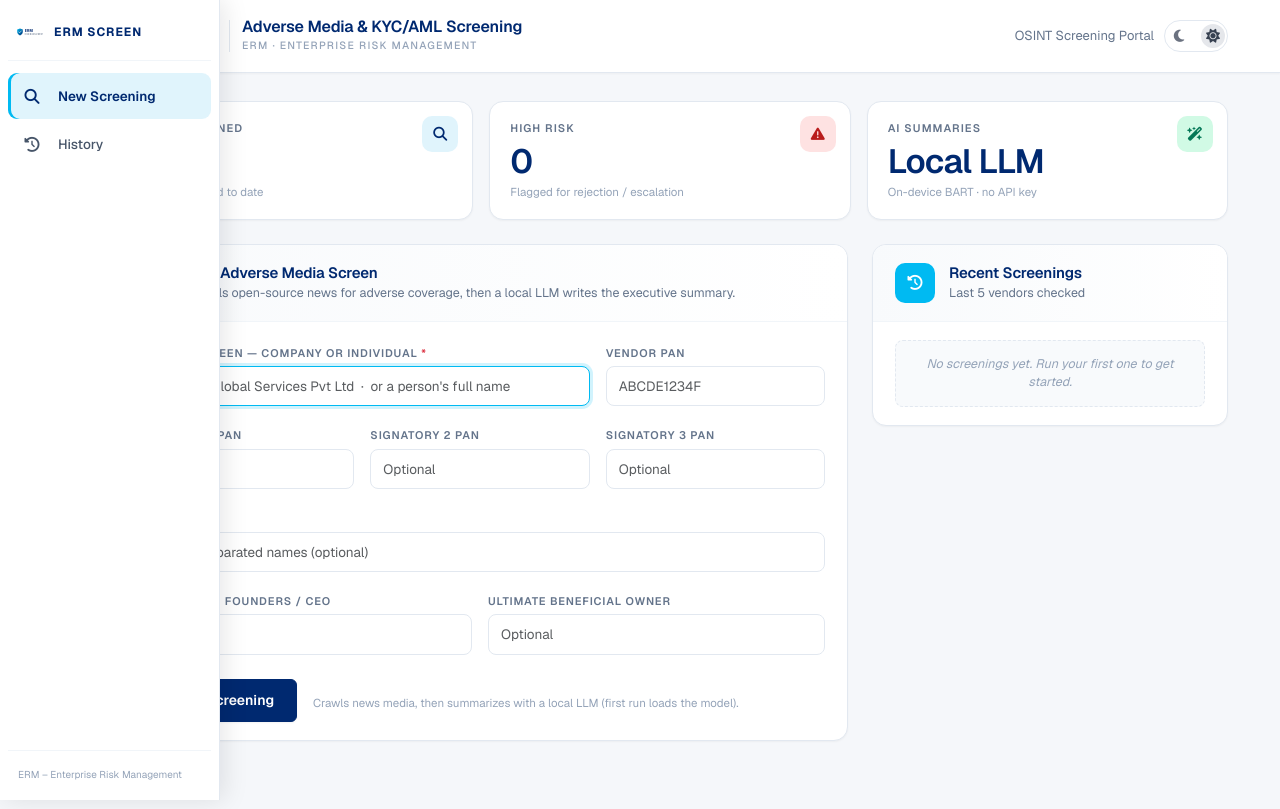
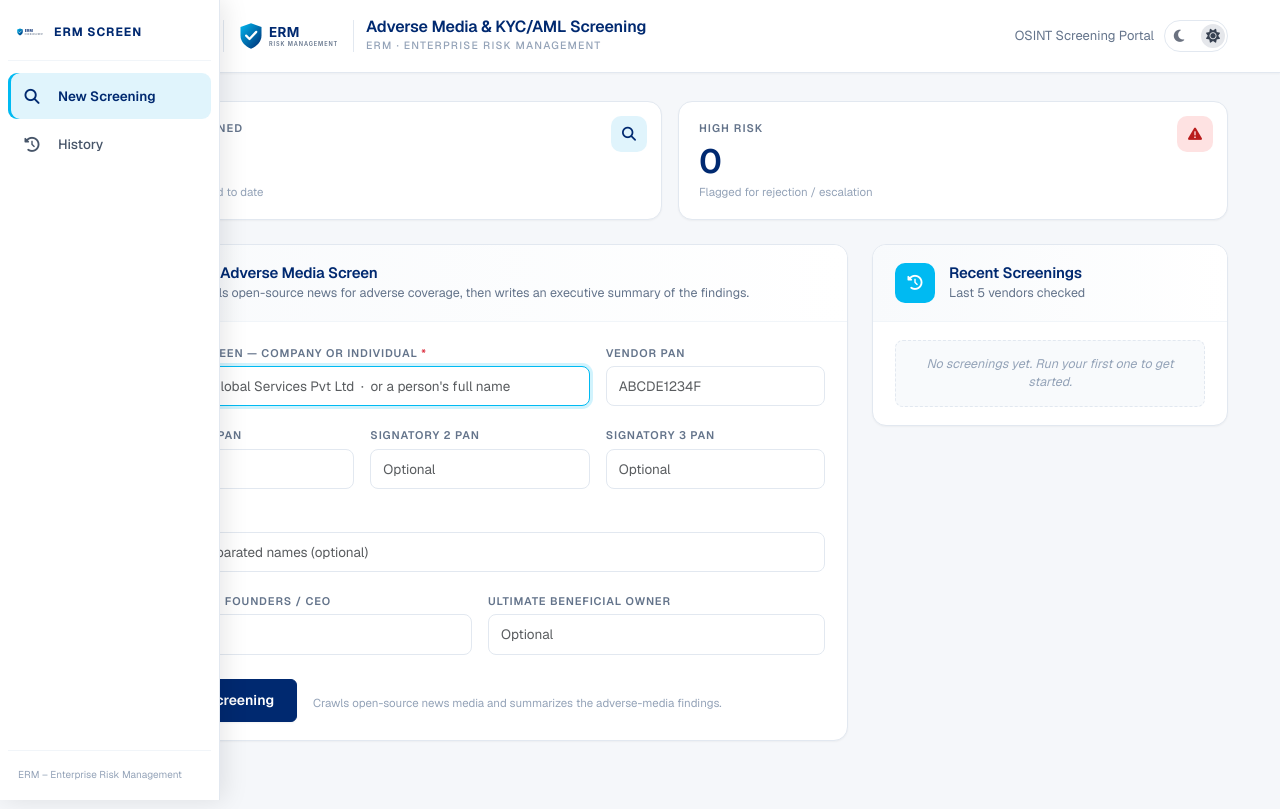
Before and after one commit to m-shouryamanlangeh/final_vra, a Flask app: page / in a window 1280 px wide. Run offline with Flask 3, Linux system fonts and the light colour scheme.

Commit message:
UI: remove AI Summaries section, add Paytm logo to ERM branding
- Drop the "AI Summaries / Local LLM / On-device BART" dashboard card
  and rebalance the remaining metric cards; scrub leftover LLM copy.
- Add Paytm wordmark logo alongside the ERM logo in the header.

Co-Authored-By: Claude Opus 4.8 (1M context) <noreply@anthropic.com>

```diff
--- a/templates/base.html
+++ b/templates/base.html
@@ -294,7 +294,7 @@
         .risk-dial .rd-score { font-size: 1.7rem; line-height: 1; }
         .risk-dial .rd-of { font-size: 10px; opacity: 0.85; }
 
-        /* ─── AI summary card ──────────────────────────────────────── */
+        /* ─── Executive summary card ───────────────────────────────── */
         .ai-summary {
             border: 1px solid rgba(0,186,242,0.35); border-radius: 12px;
             background: linear-gradient(135deg, rgba(0,186,242,0.07), rgba(0,41,112,0.05));
@@ -406,6 +406,8 @@
         <div class="container">
             <div class="brand-row">
                 <a class="brand-logo" href="/">
+                    <img class="paytm-mark" src="/static/paytm-logo.svg" alt="Paytm">
+                    <span class="brand-divider" aria-hidden="true"></span>
                     <img src="/static/erm-logo.svg" alt="ERM">
                     <span class="brand-divider" aria-hidden="true"></span>
                     <div>
--- a/templates/index.html
+++ b/templates/index.html
@@ -4,7 +4,7 @@
 {% block content %}
 <!-- Quick stats -->
 <div class="row g-3 mb-4">
-    <div class="col-lg-4 col-md-6">
+    <div class="col-lg-6 col-md-6">
         <div class="metric-card">
             <div class="metric-icon cyan"><i class="fas fa-magnifying-glass"></i></div>
             <div class="metric-label">Total Screened</div>
@@ -12,20 +12,12 @@
             <div class="metric-sub">Vendors checked to date</div>
         </div>
     </div>
-    <div class="col-lg-4 col-md-6">
+    <div class="col-lg-6 col-md-6">
         <div class="metric-card">
             <div class="metric-icon rose"><i class="fas fa-triangle-exclamation"></i></div>
             <div class="metric-label">High Risk</div>
             <div class="metric-number">{{ high_risk }}</div>
             <div class="metric-sub">Flagged for rejection / escalation</div>
-        </div>
-    </div>
-    <div class="col-lg-4 col-md-6">
-        <div class="metric-card">
-            <div class="metric-icon emerald"><i class="fas fa-wand-magic-sparkles"></i></div>
-            <div class="metric-label">AI Summaries</div>
-            <div class="metric-number">Local LLM</div>
-            <div class="metric-sub">On-device BART · no API key</div>
         </div>
     </div>
 </div>
@@ -38,7 +30,7 @@
                 <div class="icon-chip navy"><i class="fas fa-user-shield"></i></div>
                 <div class="titles">
                     <h3>Run Adverse Media Screen</h3>
-                    <div class="subtitle">Crawls open-source news for adverse coverage, then a local LLM writes the executive summary.</div>
+                    <div class="subtitle">Crawls open-source news for adverse coverage, then writes an executive summary of the findings.</div>
                 </div>
             </div>
             <div class="section-card-body">
@@ -83,7 +75,7 @@
                         <button type="submit" class="btn btn-primary btn-lg" id="run-btn">
                             <i class="fas fa-play me-2"></i>Run Screening
                         </button>
-                        <span class="form-text mb-0">Crawls news media, then summarizes with a local LLM (first run loads the model).</span>
+                        <span class="form-text mb-0">Crawls open-source news media and summarizes the adverse-media findings.</span>
                     </div>
                 </form>
             </div>
@@ -142,7 +134,7 @@
         "Crawling Google News &amp; web for adverse coverage…",
         "Classifying article severity (high / medium / low)…",
         "Scoring risk from the media signal…",
-        "Local LLM writing the executive summary…",
+        "Writing the executive summary…",
         "Building the PDF report…",
     ];
     let stepTimer = null;
```
Also changed, not shown: static/paytm-logo.svg (added).
